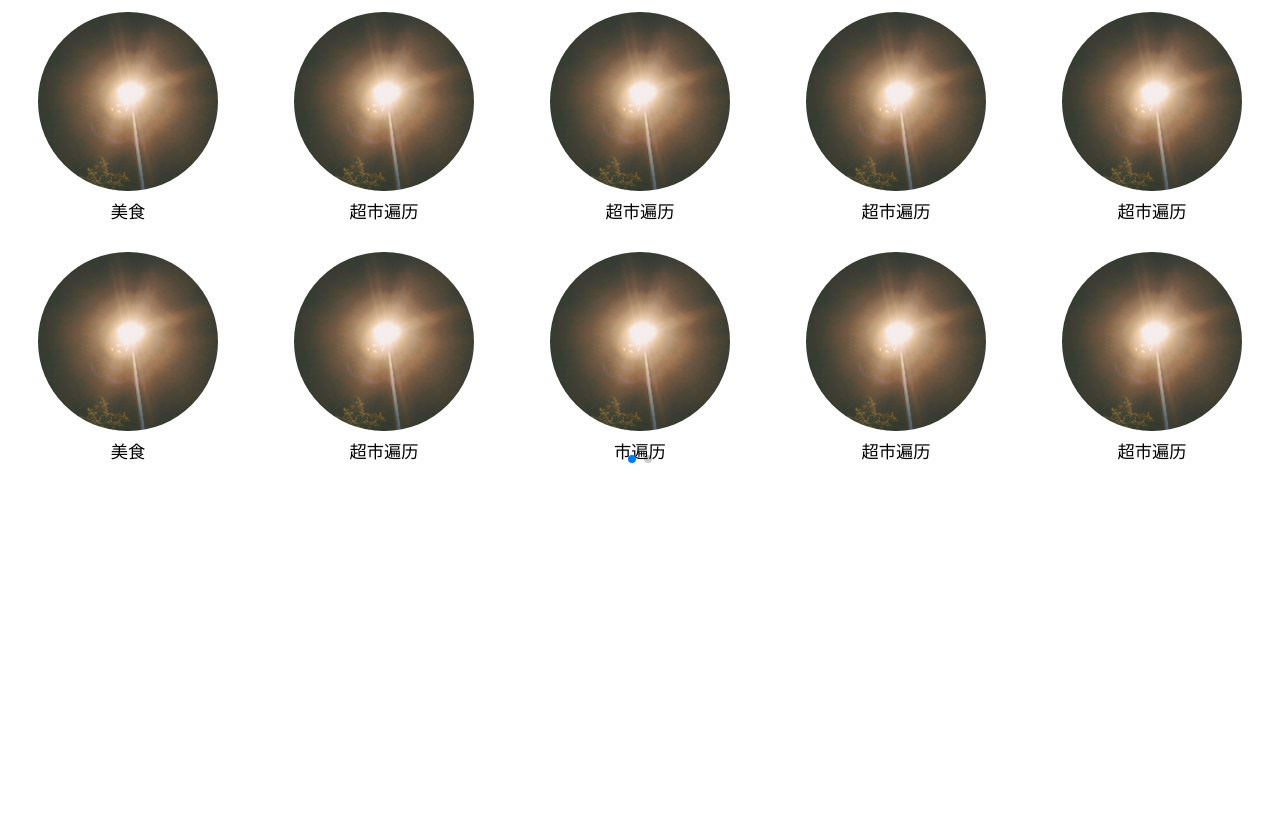
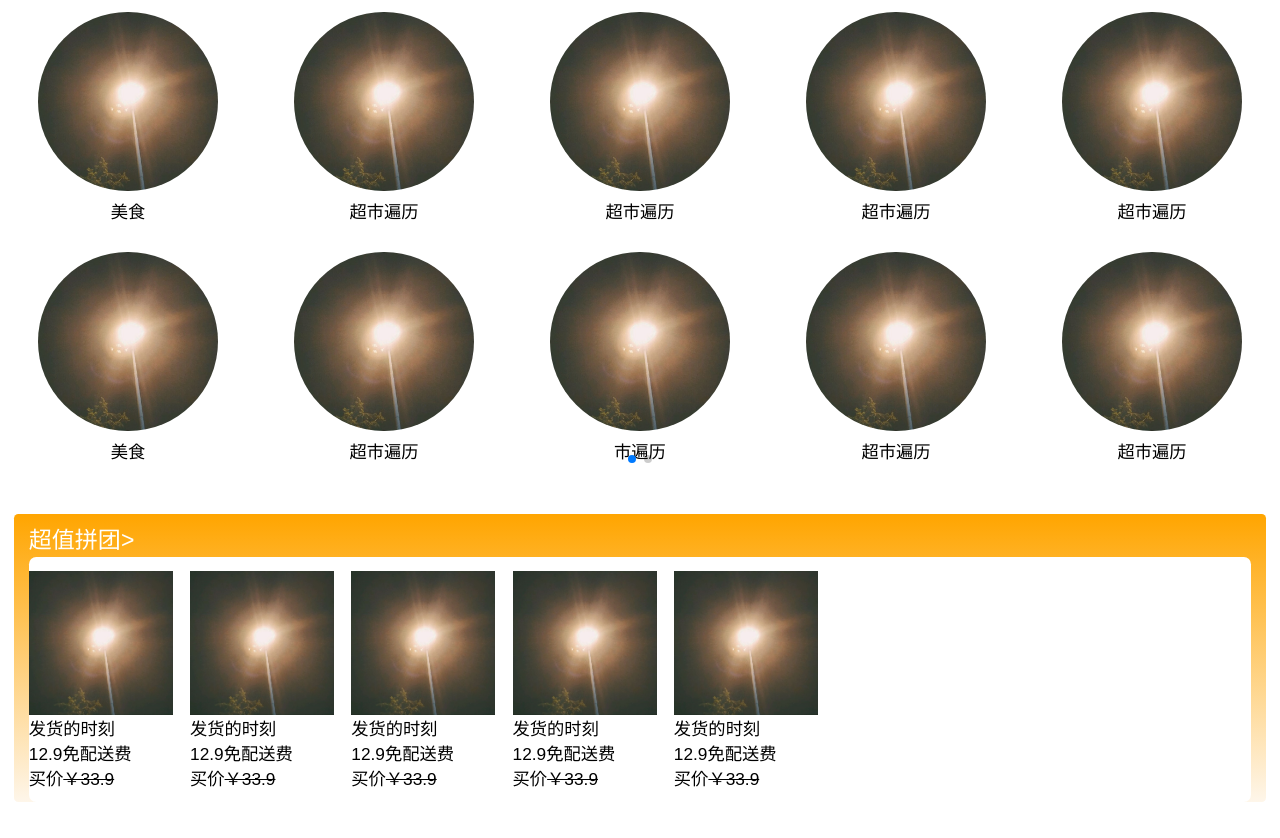
Before and after one commit to molianda/meituan, a plain HTML site: page hhh/index.html in a window 1280 px wide. Shown: the part 90-928 px from the top of the page. Drawn offline with Linux system fonts and the light colour scheme; a web font is replaced by a local one.

Commit message:
better完成

```diff
--- a/hhh/index.html
+++ b/hhh/index.html
@@ -119,7 +119,45 @@
                 </div>
             </div>
             <div class="better">
-
+                <div class="contlist">
+                    <div class="pin">
+                        <h4>超值拼团<span>></span></h4>
+                        <div class="eats">
+                            <div>
+                                <li>
+                                    <img src="img/car.jpg" alt="">
+                                    <p>发货的时刻</p>
+                                    <p><b>12.9</b><span>免配送费</span></p>
+                                    <p>买价<del>￥33.9</del></p>
+                                </li>
+                                <li>
+                                    <img src="img/car.jpg" alt="">
+                                    <p>发货的时刻</p>
+                                    <p><b>12.9</b><span>免配送费</span></p>
+                                    <p>买价<del>￥33.9</del></p>
+                                </li>
+                                <li>
+                                    <img src="img/car.jpg" alt="">
+                                    <p>发货的时刻</p>
+                                    <p><b>12.9</b><span>免配送费</span></p>
+                                    <p>买价<del>￥33.9</del></p>
+                                </li>
+                                <li>
+                                    <img src="img/car.jpg" alt="">
+                                    <p>发货的时刻</p>
+                                    <p><b>12.9</b><span>免配送费</span></p>
+                                    <p>买价<del>￥33.9</del></p>
+                                </li>
+                                <li>
+                                    <img src="img/car.jpg" alt="">
+                                    <p>发货的时刻</p>
+                                    <p><b>12.9</b><span>免配送费</span></p>
+                                    <p>买价<del>￥33.9</del></p>
+                                </li>
+                            </div>
+                        </div>
+                    </div>
+                </div>
             </div>
         </section>
         <footer>
```
